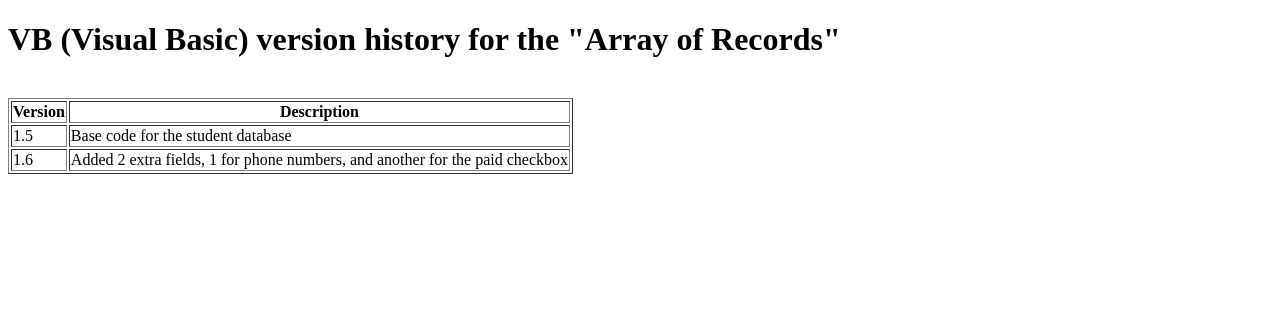
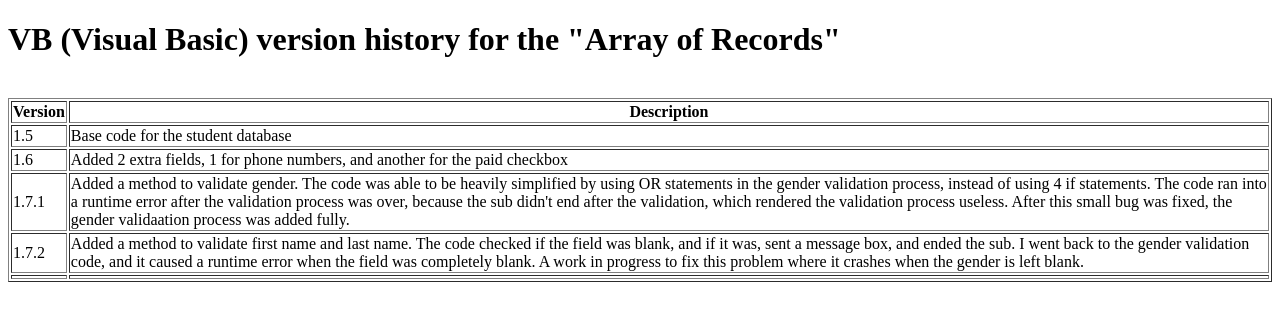
Before and after one commit to bwbsungjicho/11-StudentDB, a plain HTML site: page index.html in a window 1280 px wide. Drawn offline with Linux system fonts and the light colour scheme.

Commit message:
last commit

```diff
--- a/index.html
+++ b/index.html
@@ -17,6 +17,34 @@
             <td>1.6</td>
             <td>Added 2 extra fields, 1 for phone numbers, and another for the paid checkbox</td>
         </tr>
+        <tr>
+            <td>1.7.1</td>
+            <td>Added a method to validate gender. The code was able to be heavily simplified by using
+            OR statements in the gender validation process, instead of using 4 if statements. The code
+            ran into a runtime error after the validation process was over, because the sub didn't end after
+            the validation, which rendered the validation process useless. After this small bug was fixed,
+            the gender validaation process was added fully.</td>
+        </tr>
+        <tr>
+            <td>1.7.2</td>
+            <td>Added a method to validate first name and last name. The code checked if
+            the field was blank, and if it was, sent a message box, and ended the sub.
+            I went back to the gender validation code, and it caused a runtime error when the
+            field was completely blank. A work in progress to fix this problem where it crashes when
+            the gender is left blank.</td>
+        </tr>
+        <tr>
+            <td></td>
+            <td></td>
+        </tr>
+
+<!--
+<tr>
+    <td></td>
+    <td></td>
+</tr>
+-->
+
     </table>
 </body>
 </html>
```
Also changed, not shown: 2 other files.
